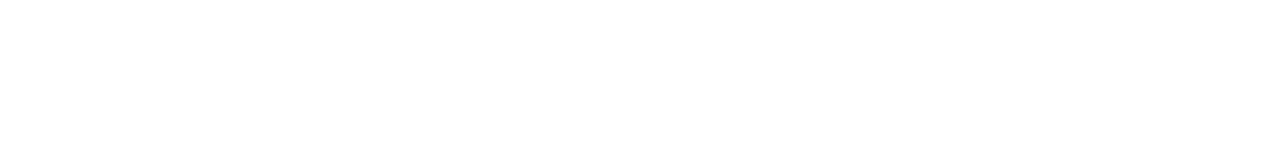
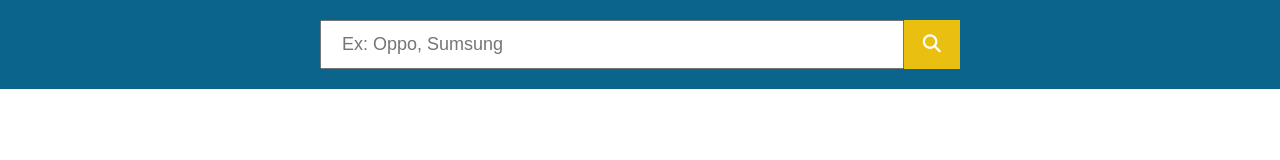
Before and after one commit to naimurcse/phone-hunter, a plain HTML site: page index.html in a window 1280 px wide. Drawn offline with Linux system fonts and the light colour scheme.

Commit message:
Search Section HTML and CSS Done

```diff
--- a/assets/css/style.css
+++ b/assets/css/style.css
@@ -0,0 +1,53 @@
+/* import google font */
+
+@import url('https://fonts.googleapis.com/css2?family=Poppins:wght@200;300;400;700&display=swap');
+* {
+    margin: 0;
+    padding: 0;
+    box-sizing: border-box;
+}
+
+.container {
+    width: 1200px;
+    margin: 0 auto;
+}
+
+
+/* search-section */
+
+.search-section {
+    background-color: #0a648b;
+    padding: 20px 0;
+    text-align: center;
+    display: flex;
+    justify-content: center;
+}
+
+.search-area {
+    display: flex;
+    width: 50%;
+}
+
+.search-area input {
+    flex-grow: 16;
+    padding: 12px 20px;
+    font-size: 18px;
+}
+
+.search-area button {
+    flex-grow: 2;
+    font-size: 18px;
+    background-color: #e9c010;
+    border: none;
+    color: #fff;
+    cursor: pointer;
+    transition: all 0.3s;
+}
+
+.search-area button:hover {
+    background-color: #ed9c08;
+}
+
+.search-area button .btn {}
+
+.search-area button .btn i {}
--- a/index.html
+++ b/index.html
@@ -6,10 +6,41 @@
     <meta http-equiv="X-UA-Compatible" content="IE=edge">
     <meta name="viewport" content="width=device-width, initial-scale=1.0">
     <title>Phonic Hut</title>
+
+    <!-- Main CSS Link -->
+    <link rel="stylesheet" href="assets/css/style.css">
+
 </head>
 
 <body>
+    <main>
+        <div class="search-section">
+            <div class="search-area">
+                <input type="text" placeholder="Ex: Oppo, Sumsung">
+                <button class="btn"><i class="fas fa-search"></i></button>
+            </div>
+        </div>
+        <div class="container">
+            <div class="product-details">
+                <div class="product-content">
+                    <div class="product-img"></div>
+                    <div class="product-info"></div>
+                </div>
+            </div>
 
+            <div class="product-container">
+                <div class="product-card">
+
+                </div>
+            </div>
+        </div>
+    </main>
+
+    <!-- Fontawesome Link -->
+    <script src="https://kit.fontawesome.com/18c72a1e0b.js" crossorigin="anonymous"></script>
+
+    <!-- JavaScript Main Link -->
+    <script src="assets/js/script.js"></script>
 </body>
 
 </html>
```
